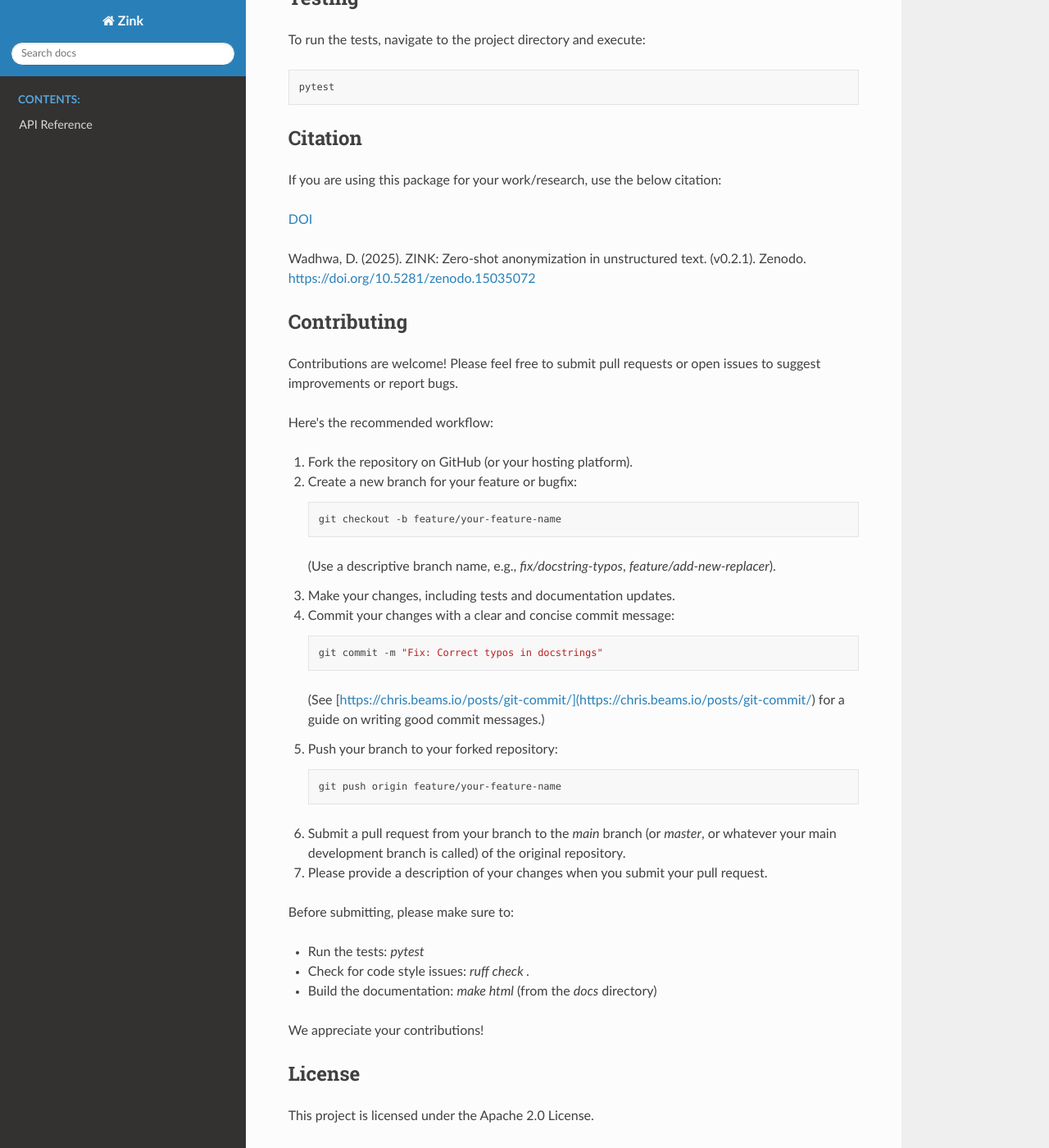
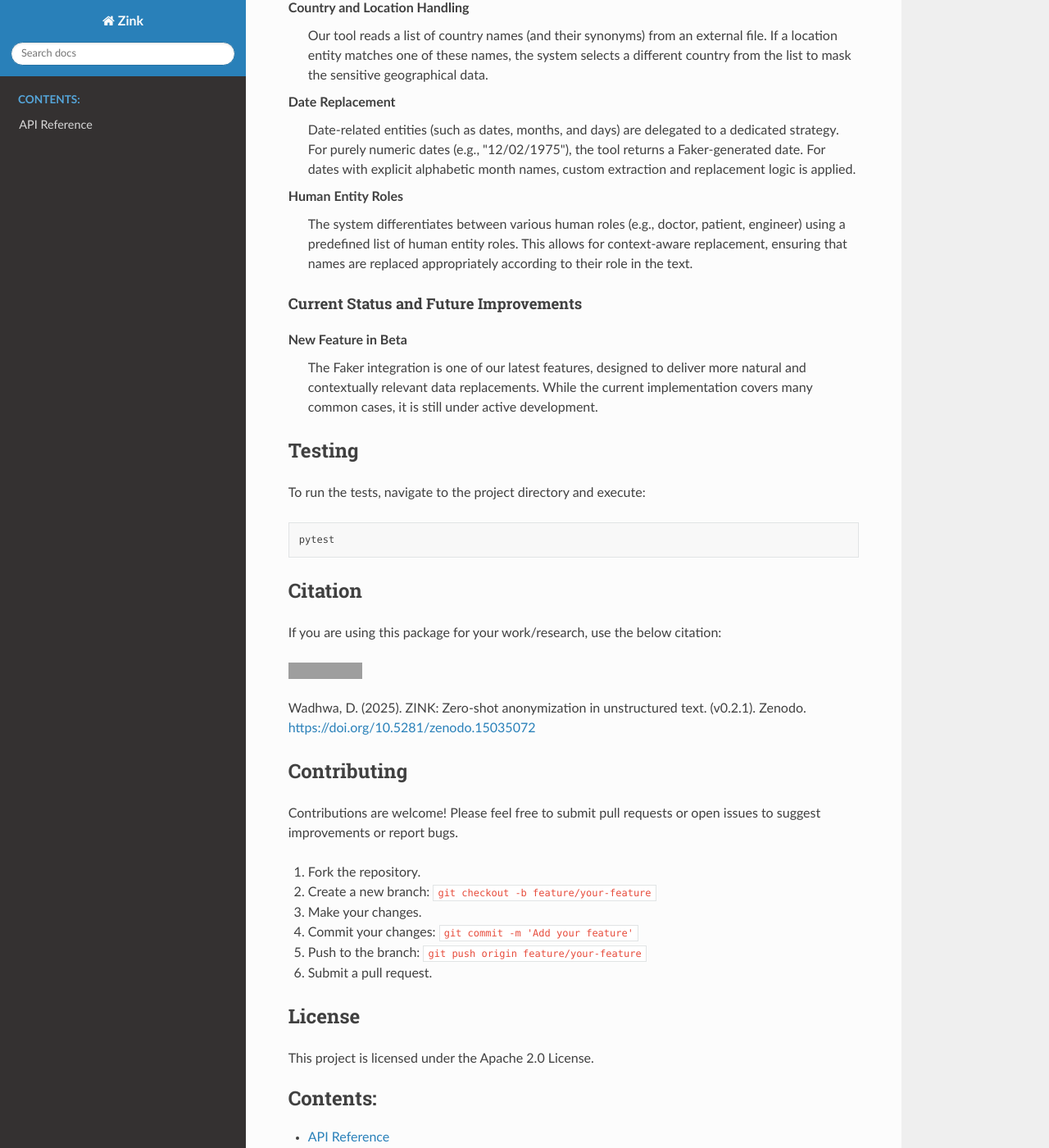
Before and after one commit to deepanwadhwa/zink, a Sphinx documentation site: the page built from docs/source/index.rst, in a window 1280 px wide and 1400 px high, scrolled down 3350 px. Shown: the whole window at 82% size. Built offline with Sphinx 7.4.7 and the Read the Docs theme 3.1.0, drawn with Linux system fonts in a browser that asks for light colours; some of the changed text lies outside the part shown; grey boxes are pictures that could not be loaded.

Commit message:
updated documentation

```diff
--- a/docs/source/index.rst
+++ b/docs/source/index.rst
@@ -1,17 +1,16 @@
 .. Zink documentation master file, created by Sphinx.
 
-Welcome to Zink's documentation!
-=================================
-
+====================
 ZINK (Zero-shot Ink)
----------------------
+====================
 
 ZINK is a Python package designed for zero-shot anonymization of entities within unstructured text data. It allows you to redact or replace sensitive information based on specified entity labels.
 
 Update
 ------
 
-With version >=0.4, we are moving from simple NER models to their onnx versions. I hope you enjoy the acceleration gains. The package will download the onnx version of the underlying model(s) when you update.
+With version >=0.4, we are moving from simple NER models to their onnx versions. I hope you enjoy the acceleration gains. The package will download the onnx version of the
+underlying model(s) when you update.
 
 Description
 -----------
@@ -23,25 +22,25 @@
 Features
 --------
 
--   **Zero-shot anonymization:** No training data or pre-trained models required.
--   **Flexible entity labeling:** Anonymize any type of entity by specifying custom labels.
--   **Redaction and replacement:** Choose between redacting entities (replacing them with ``[LABEL]_REDACTED``) or replacing them with a generic placeholder.
--   **Easy integration:** Simple and intuitive API for seamless integration into your Python projects.
+* **Zero-shot anonymization:** No training data or pre-trained models required.
+* **Flexible entity labeling:** Anonymize any type of entity by specifying custom labels.
+* **Redaction and replacement:** Choose between redacting entities (replacing them with ``[LABEL]_REDACTED``) or replacing them with a generic placeholder.
+* **Easy integration:** Simple and intuitive API for seamless integration into your Python projects.
 
 Installation
 ------------
 
 .. code-block:: bash
 
-   pip install zink
+    pip install zink
 
 Usage
 -----
 
 Redacting Entities
-~~~~~~~~~~~~~~~~~~~
+^^^^^^^^^^^^^^^^^^
 
-The redact function replaces identified entities with ``[LABEL]_REDACTED``.
+The ``redact`` function replaces identified entities with ``[LABEL]_REDACTED``.
 
 .. code-block:: python
 
@@ -51,13 +50,17 @@
     labels = ("person", "profession", "sport", "car")
     result = pss.redact(text, labels)
     print(result.anonymized_text)
-    # Example output:
-    # person_REDACTED works as a profession_REDACTED and plays sport_REDACTED after work and drives a car_REDACTED.
+
+Example output:
+
+.. code-block:: text
+
+    person_REDACTED works as a profession_REDACTED and plays sport_REDACTED after work and drives a car_REDACTED.
 
 Replacing Entities
-~~~~~~~~~~~~~~~~~~~~
+^^^^^^^^^^^^^^^^^^
 
-The replace function replaces identified entities with a random entity of the same type.
+The ``replace`` function replaces identified entities with a random entity of the same type.
 
 .. code-block:: python
 
@@ -68,7 +71,11 @@
     result = pss.replace(text, labels)
     print(result.anonymized_text)
 
-    # Possible output: Warren Buffet dialled his Uncle at 2347789287 and then went out for a walk.
+Possible output:
+
+.. code-block:: text
+
+    Warren Buffet dialled his Uncle at 2347789287 and then went out for a walk.
 
 Another example:
 
@@ -80,11 +87,16 @@
     labels = ("age", "medical condition")
     result = pss.replace(text, labels)
     print(result.anonymized_text)
-    # Example output:
-    # Patient, 78 years old, was admitted with a Diabetes Mellitus.
+
+Example output:
+
+.. code-block:: text
+
+    Patient, 78 years old, was admitted with a Diabetes Mellitus.
 
 Replacing Entities with your own data
-~~~~~~~~~~~~~~~~~~~~~~~~~~~~~~~~~~~~~~
+^^^^^^^^^^^^^^^^^^^^^^^^^^^^^^^^^^^^^
+
 This feature is for the scenario when you want to replace entities with your own dataset. Unlike the standard replace method, this function does not use caching and therefore accepts replacements as dictionaries directly, simplifying its use for dynamic or runtime-defined pseudonyms.
 
 .. code-block:: python
@@ -100,33 +112,51 @@
     result = zink.replace_with_my_data(text, labels, user_replacements=custom_replacements)
 
     print(result.anonymized_text)
-    # Possible Output: "Alice works at OpenAI and drives a Honda."
 
-Underlying components
-----------------------
+Possible Output:
 
-Thank you, `NuNer <https://huggingface.co/numind/NuNER_Zero>`__
-~~~~~~~~~~~~~~~~~~~~~~~~~~~~~~~~~~~~~~~~~~~~~~~~~~~~~~~~~~~~~~~
+.. code-block:: text
+
+    "Alice works at OpenAI and drives a Honda."
+
+Under the hood
+--------------
+
+`GLiNER <https://github.com/urchade/GLiNER>`_
+^^^^^^^^^^^^^^^^^^^^^^^^^^^^^^^^^^^^^^^^^^^^^^
+
+GLiNER is a Named Entity Recognition (NER) model capable of identifying any entity type using a bidirectional transformer encoder (BERT-like). It provides a practical alternative to traditional NER models, which are limited to predefined entities, and Large Language Models (LLMs) that, despite their flexibility, are costly and large for resource-constrained scenarios.
+
+`NuNer <https://huggingface.co/numind/NuNER_Zero>`_
+^^^^^^^^^^^^^^^^^^^^^^^^^^^^^^^^^^^^^^^^^^^^^^^^^^^^
 
 NuNerZero is a compact, zero-shot Named Entity Recognition model that leverages the robust GLiNER architecture for efficient token classification. It requires lower-cased labels and processes inputs as a concatenation of entity types and text, enabling it to detect arbitrarily long entities. Trained on the NuNER v2.0 dataset, NuNerZero achieves impressive performance, outperforming larger models like GLiNER-large-v2.1 by over 3% in token-level F1-score. This model is ideal for both research and practical applications where a streamlined, high-accuracy NER solution is essential.
 
-Faker Integration
-~~~~~~~~~~~~~~~~~~~
-Zink now leverages the `Faker <https://faker.readthedocs.io/>`__ library to generate realistic, synthetic replacements for sensitive information. This feature is relatively new and continues to evolve, enhancing our data masking capabilities while preserving contextual plausibility.
+`Faker <https://faker.readthedocs.io/>`_
+^^^^^^^^^^^^^^^^^^^^^^^^^^^^^^^^^^^^^^^^^
+
+Zink now leverages the Faker library to generate realistic, synthetic replacements for sensitive information. This feature is relatively new and continues to evolve, enhancing our data masking capabilities while preserving contextual plausibility.
 
 How Faker Is Utilized
-^^^^^^^^^^^^^^^^^^^^^^
-**Dynamic Data Generation:** Faker is used to generate replacement values for various entity types (e.g., names, addresses, dates). For example, when a human name is detected, Faker can provide a full name or first name based on context.
+~~~~~~~~~~~~~~~~~~~~~
 
-**Country and Location Handling:** Our tool reads a list of country names (and their synonyms) from an external file. If a location entity matches one of these names, the system selects a different country from the list to mask the sensitive geographical data.
+Dynamic Data Generation
+    Faker is used to generate replacement values for various entity types (e.g., names, addresses, dates). For example, when a human name is detected, Faker can provide a full name or first name based on context.
 
-**Date Replacement:** Date-related entities (such as dates, months, and days) are delegated to a dedicated strategy. For purely numeric dates (e.g., "12/02/1975"), the tool returns a Faker-generated date. For dates with explicit alphabetic month names, custom extraction and replacement logic is applied.
+Country and Location Handling
+    Our tool reads a list of country names (and their synonyms) from an external file. If a location entity matches one of these names, the system selects a different country from the list to mask the sensitive geographical data.
 
-**Human Entity Roles:** The system differentiates between various human roles (e.g., doctor, patient, engineer) using a predefined list of human entity roles. This allows for context-aware replacement, ensuring that names are replaced appropriately according to their role in the text.
+Date Replacement
+    Date-related entities (such as dates, months, and days) are delegated to a dedicated strategy. For purely numeric dates (e.g., "12/02/1975"), the tool returns a Faker-generated date. For dates with explicit alphabetic month names, custom extraction and replacement logic is applied.
+
+Human Entity Roles
+    The system differentiates between various human roles (e.g., doctor, patient, engineer) using a predefined list of human entity roles. This allows for context-aware replacement, ensuring that names are replaced appropriately according to their role in the text.
 
 Current Status and Future Improvements
-^^^^^^^^^^^^^^^^^^^^^^^^^^^^^^^^^^^^^^
-**New Feature in Beta:** The Faker integration is one of our latest features, designed to deliver more natural and contextually relevant data replacements. While the current implementation covers many common cases, it is still under active development.
+~~~~~~~~~~~~~~~~~~~~~~~~~~~~~~~~~~~~~~~
+
+New Feature in Beta
+    The Faker integration is one of our latest features, designed to deliver more natural and contextually relevant data replacements. While the current implementation covers many common cases, it is still under active development.
 
 Testing
 -------
@@ -135,14 +165,16 @@
 
 .. code-block:: bash
 
-   pytest
+    pytest
 
 Citation
 --------
 
 If you are using this package for your work/research, use the below citation:
 
-`DOI <https://zenodo.org/badge/DOI/10.5281/zenodo.15035072.svg>`__
+.. image:: https://zenodo.org/badge/DOI/10.5281/zenodo.15035072.svg
+   :target: https://doi.org/10.5281/zenodo.15035072
+   :alt: DOI
 
 Wadhwa, D. (2025). ZINK: Zero-shot anonymization in unstructured text. (v0.2.1). Zenodo. https://doi.org/10.5281/zenodo.15035072
 
@@ -151,41 +183,12 @@
 
 Contributions are welcome! Please feel free to submit pull requests or open issues to suggest improvements or report bugs.
 
-Here's the recommended workflow:
-
-1.  Fork the repository on GitHub (or your hosting platform).
-2.  Create a new branch for your feature or bugfix:
-
-    .. code-block:: bash
-
-        git checkout -b feature/your-feature-name
-
-    (Use a descriptive branch name, e.g., `fix/docstring-typos`, `feature/add-new-replacer`).
-3.  Make your changes, including tests and documentation updates.
-4.  Commit your changes with a clear and concise commit message:
-
-    .. code-block:: bash
-
-        git commit -m "Fix: Correct typos in docstrings"
-
-    (See [https://chris.beams.io/posts/git-commit/](https://chris.beams.io/posts/git-commit/) for a guide on writing good commit messages.)
-
-5.  Push your branch to your forked repository:
-
-    .. code-block:: bash
-
-        git push origin feature/your-feature-name
-
-6.  Submit a pull request from your branch to the `main` branch (or `master`, or whatever your main development branch is called) of the original repository.
-7.  Please provide a description of your changes when you submit your pull request.
-
-Before submitting, please make sure to:
-
-*   Run the tests: `pytest`
-*   Check for code style issues: `ruff check .`
-*   Build the documentation: `make html` (from the `docs` directory)
-
-We appreciate your contributions!
+#. Fork the repository.
+#. Create a new branch: ``git checkout -b feature/your-feature``
+#. Make your changes.
+#. Commit your changes: ``git commit -m 'Add your feature'``
+#. Push to the branch: ``git push origin feature/your-feature``
+#. Submit a pull request.
 
 License
 -------
```
Also changed, not shown: 10 other files.
